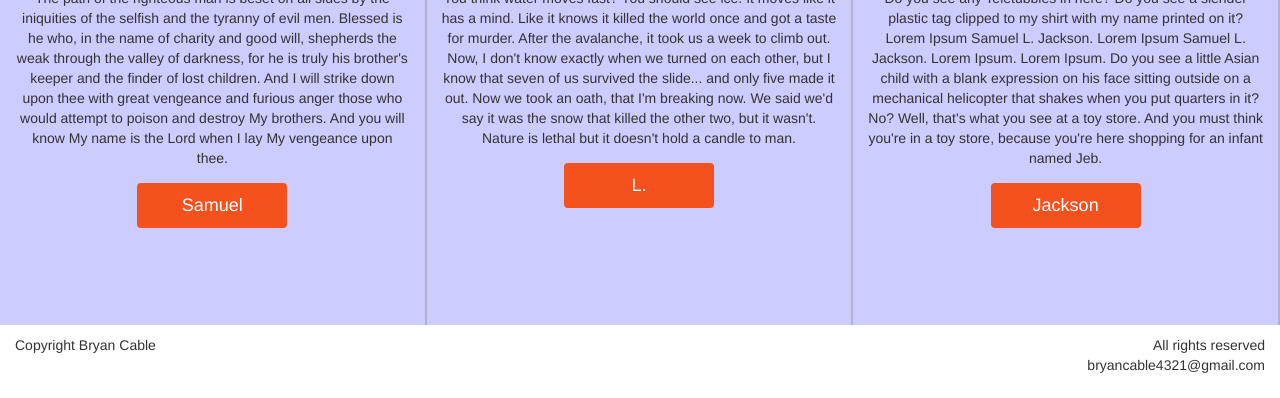
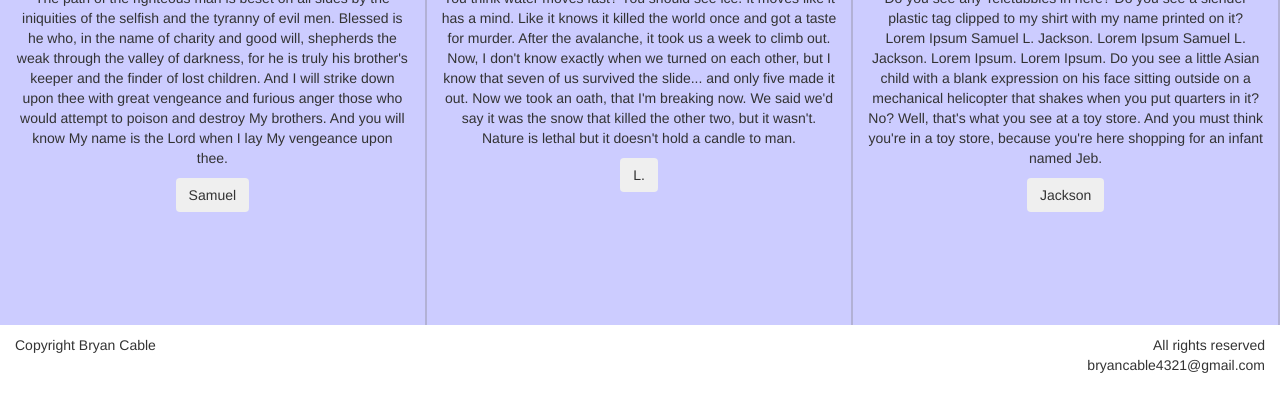
Before and after one commit to BryanCable/day3testsite, a plain HTML site: page index.html in a window 1280 px wide. Shown: the part 402-800 px from the top of the page. Drawn offline with Linux system fonts and the light colour scheme.

Commit message:
Changed buttons to Bootstrap

```diff
--- a/css/styles.css
+++ b/css/styles.css
@@ -29,46 +29,6 @@
     text-align: center;
 }
 
-.button {
-  margin-top: 15px;
-  border-radius: 4px;
-  background-color: #f4511e;
-  border: none;
-  color: #FFFFFF;
-  text-align: center;
-  font-size: 18px;
-  padding: 10px;
-  width: 150px;
-  transition: all 0.5s;
-  cursor: pointer;
-  margin: 5px;
-}
-
-.button span {
-  cursor: pointer;
-  display: inline-block;
-  position: relative;
-  transition: 0.5s;
-}
-
-.button span:after {
-  content: '\00bb';
-  position: absolute;
-  opacity: 0;
-  top: 0;
-  right: -20px;
-  transition: 0.5s;
-}
-
-.button:hover span {
-  padding-right: 25px;
-}
-
-.button:hover span:after {
-  opacity: 1;
-  right: 0;
-}
-
 .copyright {
     padding-top: 10px;
 }
--- a/index.html
+++ b/index.html
@@ -22,17 +22,17 @@
             <div class="col-md-4 textw">
                 <h2>I can do that</h2>
                 <p class="paragraph">The path of the righteous man is beset on all sides by the iniquities of the selfish and the tyranny of evil men. Blessed is he who, in the name of charity and good will, shepherds the weak through the valley of darkness, for he is truly his brother's keeper and the finder of lost children. And I will strike down upon thee with great vengeance and furious anger those who would attempt to poison and destroy My brothers. And you will know My name is the Lord when I lay My vengeance upon thee. </p>
-                <button class="button"><span>Samuel</span></button>
+                <button type="button" class="btn btn-secondary">Samuel</button>
             </div>
             <div class="col-md-4 textw">
                 <h2>Hold on to your butts</h2>
                 <p class="paragraph">You think water moves fast? You should see ice. It moves like it has a mind. Like it knows it killed the world once and got a taste for murder. After the avalanche, it took us a week to climb out. Now, I don't know exactly when we turned on each other, but I know that seven of us survived the slide... and only five made it out. Now we took an oath, that I'm breaking now. We said we'd say it was the snow that killed the other two, but it wasn't. Nature is lethal but it doesn't hold a candle to man. </p>
-                <button class="button"><span>L.</span></button>
+                <button type="button" class="btn btn-secondary">L.</button>
             </div>
             <div class="col-md-4 textw">
                     <h2>No man, I don't eat pork</h2>
                     <p class="paragraph">Do you see any Teletubbies in here? Do you see a slender plastic tag clipped to my shirt with my name printed on it? Lorem Ipsum Samuel L. Jackson. Lorem Ipsum Samuel L. Jackson. Lorem Ipsum. Lorem Ipsum. Do you see a little Asian child with a blank expression on his face sitting outside on a mechanical helicopter that shakes when you put quarters in it? No? Well, that's what you see at a toy store. And you must think you're in a toy store, because you're here shopping for an infant named Jeb. </p>
-                    <button class="button"><span>Jackson</span></button>
+                    <button type="button" class="btn btn-secondary">Jackson</button>
             </div>
             <div class="footer bg-danger">
                 <div class="col-md-6 pull-left text-left copyright">Copyright Bryan Cable</div>
```
